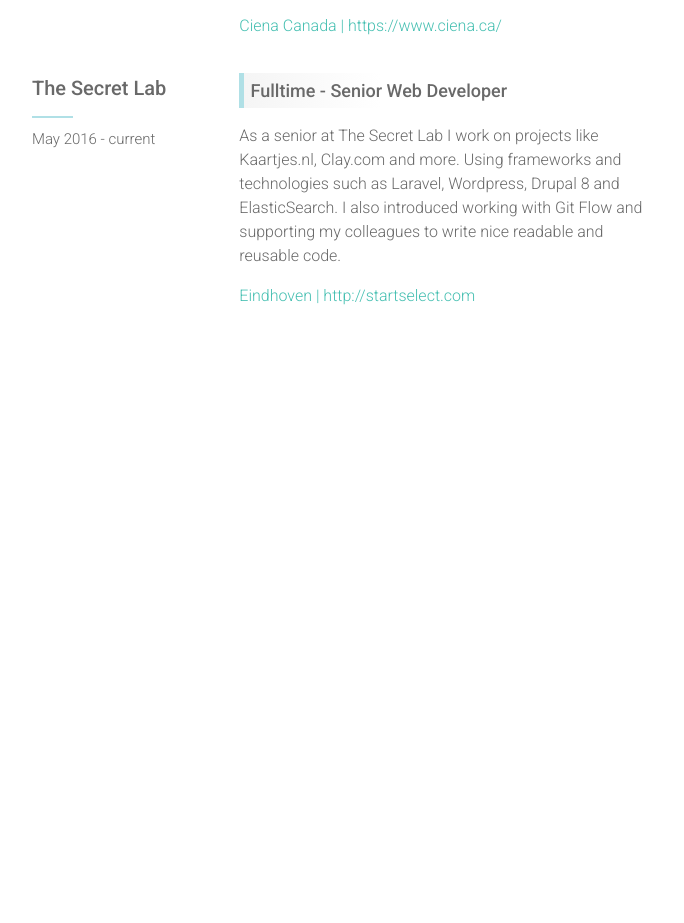
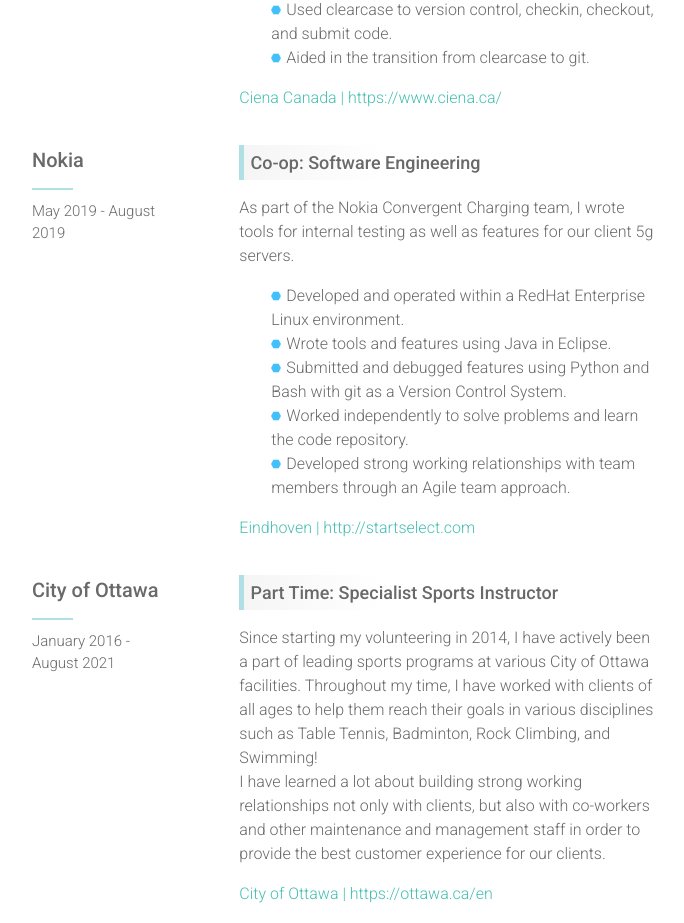
Before and after one commit to antholuo/antholuo.github.io, a React (Create React App) app: page /#/work in a window 1280 px wide. Shown: the part 780-1703 px from the top of the page, without its empty margins (297-981 px from the left). Before the commit the page ends 1105 px from the top, so only its background shows below. Built offline with nearby package versions, Linux system fonts and the light colour scheme.

Commit message:
Updated all work info!

```diff
--- a/src/Work.js
+++ b/src/Work.js
@@ -83,10 +83,12 @@ class Work extends React.Component {
                         <p>
                             During my first four month co-op term with Ciena, I worked with the optical ASIC development and verification teams to provide design and verification tools. Some highlights include: <br></br>
                             <ul>
-                                <li>Writing development tools in System Verilog</li>
-                                <li>Creating wrappers, design checks, and automation scripts in Python</li>
-                                <li>Integrating design checks into Jenkins builds using Bash and Makefiles</li>
-                                <li>Worked within a Fedora Linux environment_</li>
+                                <li>Writing development tools in System Verilog.</li>
+                                <li>Creating wrappers, design checks, and automation scripts in Python.</li>
+                                <li>Integrating design checks into Jenkins builds using Bash and Makefiles.</li>
+                                <li>Worked within a Fedora Linux environment.</li>
+                                <li>Used clearcase to version control, checkin, checkout, and submit code.</li>
+                                <li>Aided in the transition from clearcase to git.</li>
                             </ul>
                         </p>
                         <a href="https://www.ciena.ca/">Ciena Canada |  https://www.ciena.ca/</a>
@@ -94,15 +96,39 @@ class Work extends React.Component {
                 </div>
                 <div class="box">
                     <div class="work">
-                        <p class="header">The Secret Lab</p>
+                        <p class="header">Nokia</p>
                         <hr class="body-line"></hr>
 
-                        <p> May 2016 - current </p>
+                        <p> May 2019 - August 2019 </p>
                     </div>
                     <div class="description">
-                        <p class="header">Fulltime - Senior Web Developer</p>
-                        <p>As a senior at The Secret Lab I work on projects like Kaartjes.nl, Clay.com and more. Using frameworks and technologies such as Laravel, Wordpress, Drupal 8 and ElasticSearch. I also introduced working with Git Flow and supporting my colleagues to write nice readable and reusable code.</p>
+                        <p class="header">Co-op: Software Engineering</p>
+                        <p>As part of the Nokia Convergent Charging team, I wrote tools for internal testing as well as features for our client 5g servers.</p>
+                        <ul>
+                            <li>Developed and operated within a RedHat Enterprise Linux environment.</li>
+                            <li>Wrote tools and features using Java in Eclipse.</li>
+                            <li>Submitted and debugged features using Python and Bash with git as a Version Control System.</li>
+                            <li>Worked independently to solve problems and learn the code repository.</li>
+                            <li>Developed strong working relationships with team members through an Agile team approach.</li>
+                        </ul>
                         <a href="url">Eindhoven |  http://startselect.com</a>
+                    </div>
+                </div>
+                <div class="box">
+                    <div class="work">
+                        <p class="header">City of Ottawa</p>
+                        <hr class="body-line"></hr>
+
+                        <p> January 2016 - August 2021 </p>
+                    </div>
+                    <div class="description">
+                        <p class="header">Part Time: Specialist Sports Instructor</p>
+                        <p>Since starting my volunteering in 2014, I have actively been a part of leading sports programs at various City of Ottawa facilities.
+                            Throughout my time, I have worked with clients of all ages to help them reach their goals in various disciplines such as Table Tennis, Badminton, Rock Climbing, and Swimming!
+                            <br></br>
+                            I have learned a lot about building strong working relationships not only with clients, but also with co-workers and other maintenance and management staff in order to provide the best customer experience for our clients.
+                        </p>
+                        <a href="https://ottawa.ca/en">City of Ottawa |  https://ottawa.ca/en</a>
                     </div>
                 </div>
             </container>
```
